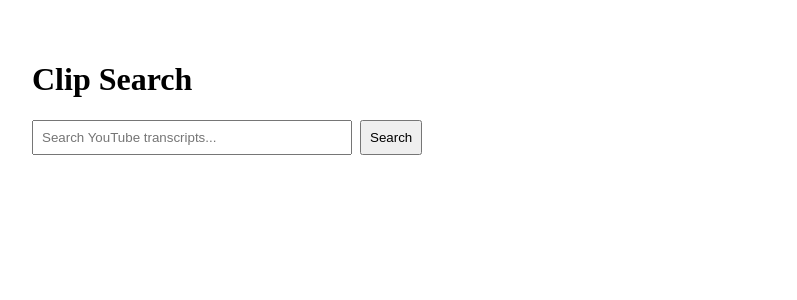
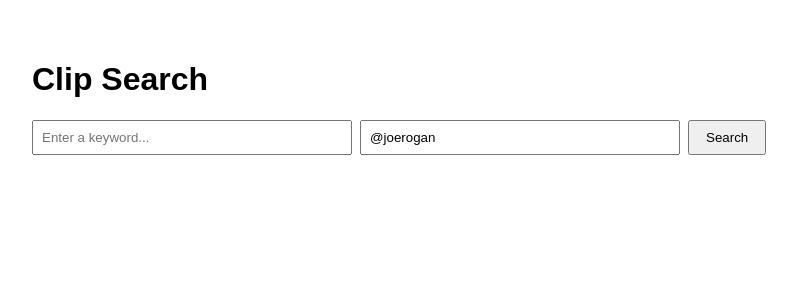
Before and after one commit to Crevista/Clipsearch, a Next.js app: page /clip-search in a window 1280 px wide. Shown: the top 300 px of the page, without its empty margins (8-805 px from the left). Built offline with nearby package versions, Linux system fonts and the light colour scheme.

Commit message:
Update clip-search.js

```diff
--- a/pages/clip-search.js
+++ b/pages/clip-search.js
@@ -2,45 +2,63 @@
 
 export default function ClipSearch() {
   const [query, setQuery] = useState('');
+  const [channel, setChannel] = useState('@joerogan');
   const [results, setResults] = useState([]);
   const [loading, setLoading] = useState(false);
 
   const handleSearch = async () => {
-    if (!query) return;
+    if (!query || !channel) return;
     setLoading(true);
     try {
-      const response = await fetch(`https://yt.lemnoslife.com/noKey/search?query=${encodeURIComponent(query)}`);
+      const response = await fetch(`/api/search?query=${encodeURIComponent(query)}&channel=${encodeURIComponent(channel)}`);
       const data = await response.json();
-      setResults(data.items || []);
+      setResults(data.matches || []);
     } catch (error) {
-      console.error('Error fetching data:', error);
+      console.error('Error fetching search results:', error);
     }
     setLoading(false);
   };
 
   return (
-    <div style={{ padding: '2rem' }}>
+    <div style={{ padding: '2rem', fontFamily: 'sans-serif' }}>
       <h1>Clip Search</h1>
+
+      <div style={{ marginBottom: '1rem' }}>
         <input
           type="text"
-        placeholder="Search YouTube transcripts..."
+          placeholder="Enter a keyword..."
           value={query}
           onChange={(e) => setQuery(e.target.value)}
-        style={{ padding: '0.5rem', width: '300px' }}
+          style={{ padding: '0.5rem', width: '300px', marginRight: '0.5rem' }}
         />
-      <button onClick={handleSearch} style={{ padding: '0.5rem', marginLeft: '0.5rem' }}>
+        <input
+          type="text"
+          placeholder="YouTube channel username (e.g., @joerogan)"
+          value={channel}
+          onChange={(e) => setChannel(e.target.value)}
+          style={{ padding: '0.5rem', width: '300px', marginRight: '0.5rem' }}
+        />
+        <button onClick={handleSearch} style={{ padding: '0.5rem 1rem' }}>
           {loading ? 'Searching...' : 'Search'}
         </button>
+      </div>
 
+      {results.length > 0 && (
         <div style={{ marginTop: '2rem' }}>
-        {results.map((result, index) => (
-          <div key={index} style={{ marginBottom: '1rem' }}>
-            <a href={`https://www.youtube.com/watch?v=${result.id.videoId}`} target="_blank" rel="noopener noreferrer">
-              {result.snippet.title}
+          {results.map((match, idx) => (
+            <div key={idx} style={{ marginBottom: '1rem' }}>
+              <a
+                href={`https://www.youtube.com/watch?v=${match.videoId}&t=${Math.floor(match.timestamp)}s`}
+                target="_blank"
+                rel="noopener noreferrer"
+              >
+                {match.title} — {Math.floor(match.timestamp)}s
               </a>
+              <div>{match.snippet}</div>
             </div>
           ))}
         </div>
+      )}
     </div>
   );
 }
```
Lines whose indentation alone changed are shown as unchanged.
